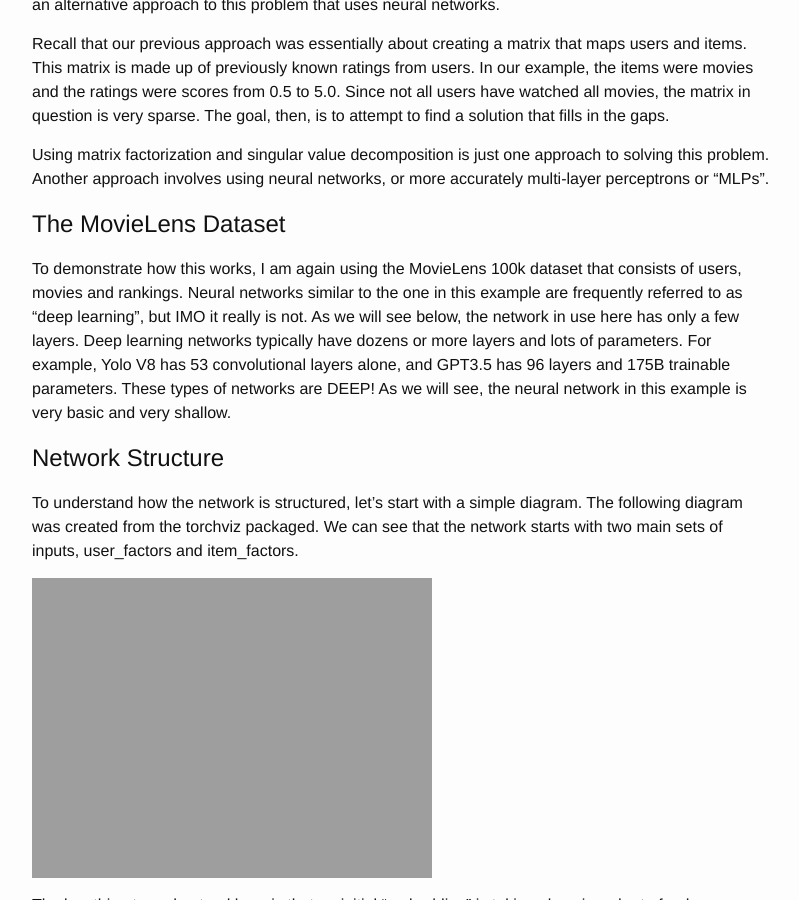
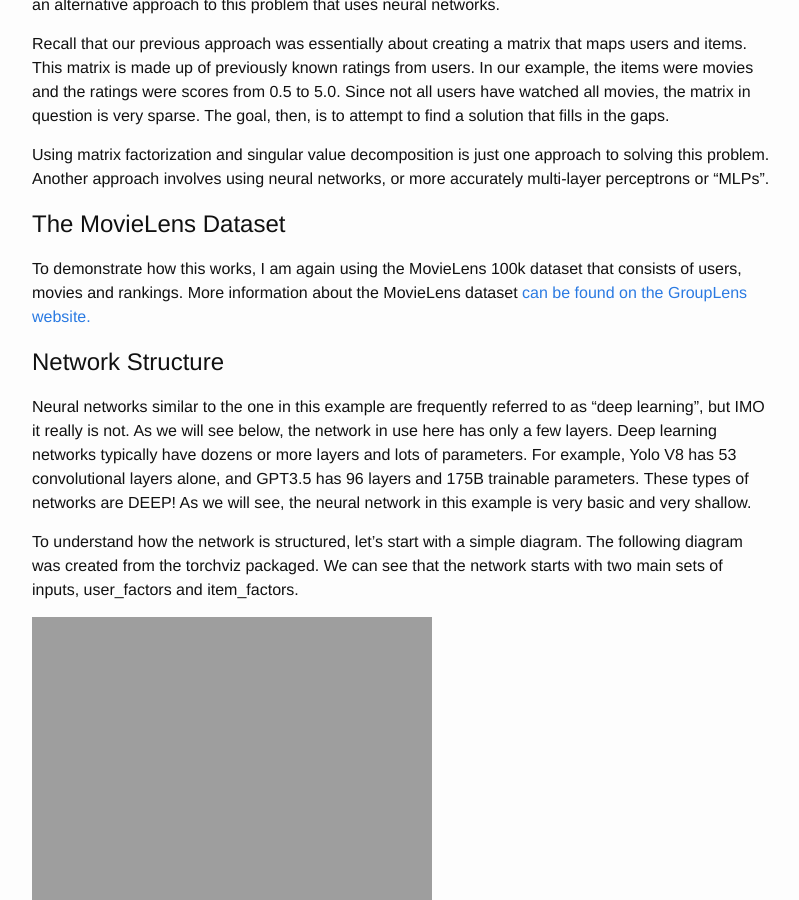
Before and after one commit to fractalbass/data_science, a Jekyll site: the page built from _posts/2024-01-08-data_science_39.md, in a window 1280 px wide and 900 px high, scrolled down 348 px. Shown: the whole window, without its empty margins (238-1037 px from the left). Built offline with Jekyll 4.4.1, drawn with Linux system fonts in a browser that asks for light colours.

Commit message:
minor fixes.

```diff
--- a/_posts/2024-01-08-data_science_39.md
+++ b/_posts/2024-01-08-data_science_39.md
@@ -15,9 +15,11 @@ Using matrix factorization and singular value decomposition is just one approach
 
 # The MovieLens Dataset
 
-To demonstrate how this works, I am again using the MovieLens 100k dataset that consists of users, movies and rankings.  Neural networks similar to the one in this example are frequently referred to as "deep learning", but IMO it really is not.  As we will see below, the network in use here has only a few layers.  Deep learning networks typically have dozens or more layers and lots of parameters.  For example, Yolo V8 has 53 convolutional layers alone, and GPT3.5 has 96 layers and 175B trainable parameters.  These types of networks are DEEP!  As we will see, the neural network in this example is very basic and very shallow.
+To demonstrate how this works, I am again using the MovieLens 100k dataset that consists of users, movies and rankings.  More information about the MovieLens dataset [can be found on the GroupLens website.](https://grouplens.org/datasets/movielens/)
 
 # Network Structure
+
+Neural networks similar to the one in this example are frequently referred to as "deep learning", but IMO it really is not.  As we will see below, the network in use here has only a few layers.  Deep learning networks typically have dozens or more layers and lots of parameters.  For example, Yolo V8 has 53 convolutional layers alone, and GPT3.5 has 96 layers and 175B trainable parameters.  These types of networks are DEEP!  As we will see, the neural network in this example is very basic and very shallow.
 
 To understand how the network is structured, let's start with a simple diagram.  The following diagram was created from the torchviz packaged.  We can see that the network starts with two main sets of inputs, user_factors and item_factors.
 
```
